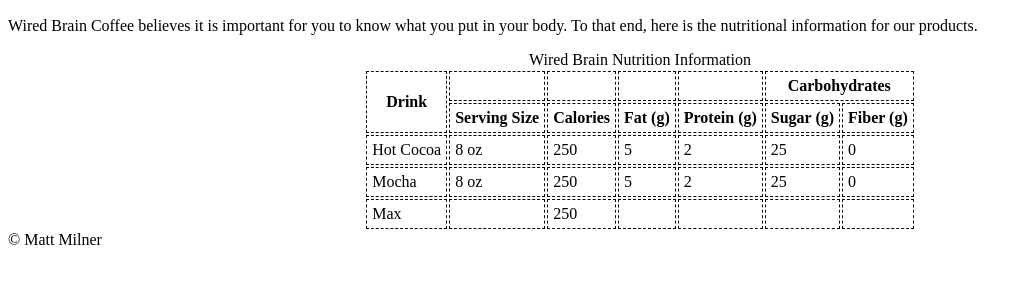
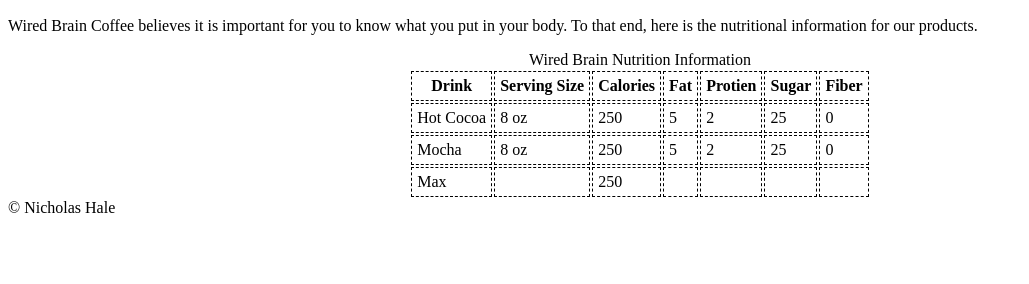
Before and after one commit to nickfurious/HTML-fundamentals, a plain HTML site: page html-fundamentalsVS/content/nuitrition.html in a window 1280 px wide. Shown: the part 110-394 px from the top of the page, without its empty margins (0-1029 px from the left). Drawn offline with Linux system fonts and the light colour scheme.

Commit message:
Add files via upload

```diff
--- a/html-fundamentalsVS/content/nuitrition.html
+++ b/html-fundamentalsVS/content/nuitrition.html
@@ -42,22 +42,13 @@
       <caption>Wired Brain Nutrition Information</caption>
       <thead>
         <tr>
-          <th rowspan="2">Drink</th>
-          <th></th>
-          <th></th>
-          <th></th>
-          <th></th>
-          <th colspan="2">Carbohydrates</th>
-
-        </tr>
-        <tr>
-          <!--<th>Drink</th>-->
+          <th>Drink</th>
           <th>Serving Size</th>
           <th>Calories</th>
-          <th>Fat (g)</th>
-          <th>Protein (g)</th>
-          <th>Sugar (g)</th>
-          <th>Fiber (g)</th>
+          <th>Fat</th>
+          <th>Protien</th>
+          <th>Sugar</th>
+          <th>Fiber</th>
         </tr>
       </thead>
       <tbody>
@@ -96,7 +87,7 @@
   </section>
 
   <footer>
-    &copy; Matt Milner
+    &copy; Nicholas Hale
   </footer>
 </body>
 
```
Lines whose indentation alone changed are shown as unchanged.
